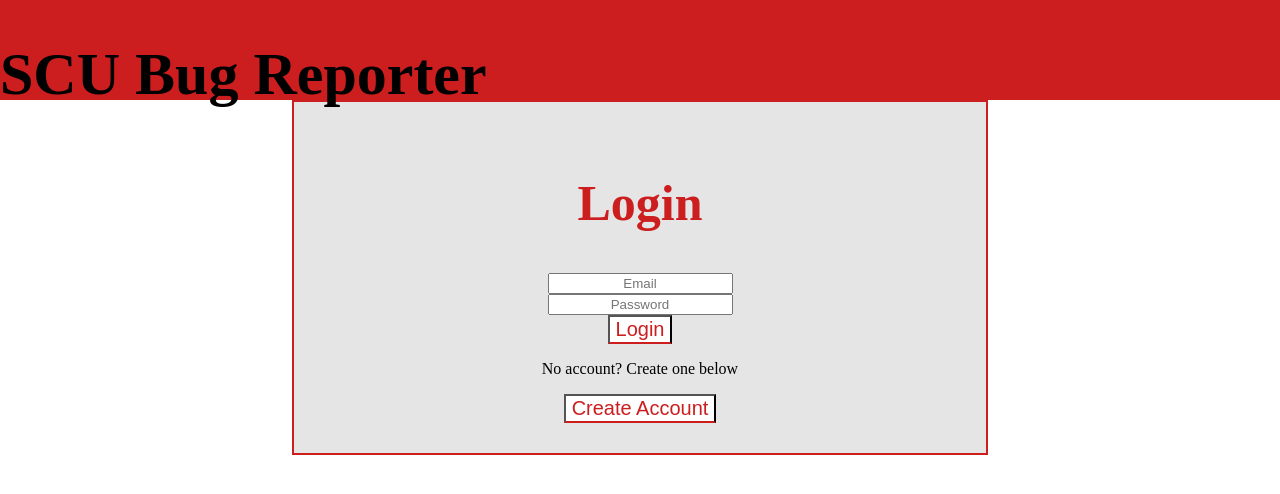
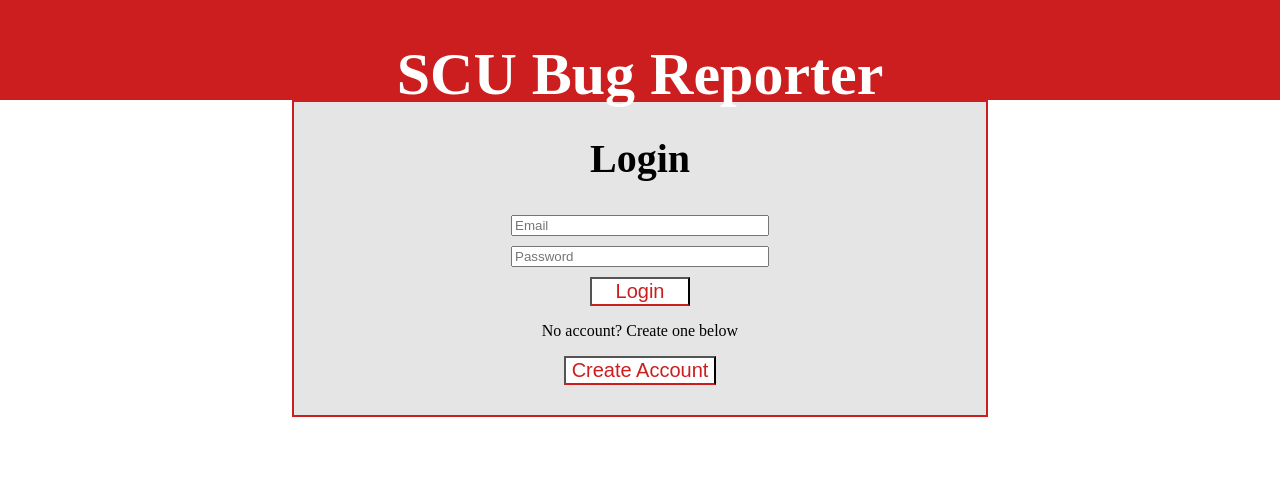
Before and after one commit to MattyJ10/BugReporter, an Angular app in the folder Coen174Frontend/: page /#/ in a window 1280 px wide. Shown: the top 494 px of the page. Built offline with nearby package versions, Linux system fonts and the light colour scheme.

Commit message:
“updates”

```diff
--- a/Coen174Frontend/src/app/login/login.component.css
+++ b/Coen174Frontend/src/app/login/login.component.css
@@ -5,6 +5,7 @@
     margin: 0px auto;
     width: 50%;
     padding: 30px;
+    padding-top: 0px;
     margin-top: 100px;
 }
 
@@ -15,15 +16,17 @@
 	left: 0;
 	width: 100%;
 	height: 100px;
+	text-align: center;
 }
 
 h1 {
 	font-size: 60px;
+	color: white;
 }
 
 h2 {
-	font-size: 50px;
-	color: #cc1e1e;
+	font-size: 40px;
+	color: black;
 }
 
 button {
@@ -44,6 +47,11 @@ button:focus {
 	outline: none;
 }
 
+.text {
+	width: 250px;
+	text-align: left;
+}
+
 .inputButton {
 	background-color: #e5e5e5;
 	color: white;
@@ -51,6 +59,7 @@ button:focus {
 	border-bottom: 2px solid #cc1e1e;
 	color: #cc1e1e;
 	font-size: 20px;
+	width: 100px;
 }
 
 .inputButton:hover {
@@ -60,12 +69,14 @@ button:focus {
 
 .inputButton:focus {
 	outline: none;
+
 }
 
 input {
 	display: block;
 	text-align: center;
 	margin: 0px auto;
+	margin-top: 10px;
 }
 
 .label {
--- a/Coen174Frontend/src/app/login/login.component.html
+++ b/Coen174Frontend/src/app/login/login.component.html
@@ -5,8 +5,8 @@
 <div class="loginForm">
 	<h2>Login</h2>
 	<form (submit)="login()">
-		<input type="text" name="email" [(ngModel)]="creds.email" placeholder="Email" required>
-		<input type="password" name="password" [(ngModel)]="creds.password" placeholder="Password" required>
+		<input class="text" type="text" name="email" [(ngModel)]="creds.email" placeholder="Email" required>
+		<input class="text" type="password" name="password" [(ngModel)]="creds.password" placeholder="Password" required>
 		<p *ngIf="doesNotExist" style="color: red;">Login Information Incorrect</p>
 		<input class="inputButton" type="submit" value="Login">
 	</form>
```
Also changed, not shown: 2 other files (tests, documents, lock files or other folders).
